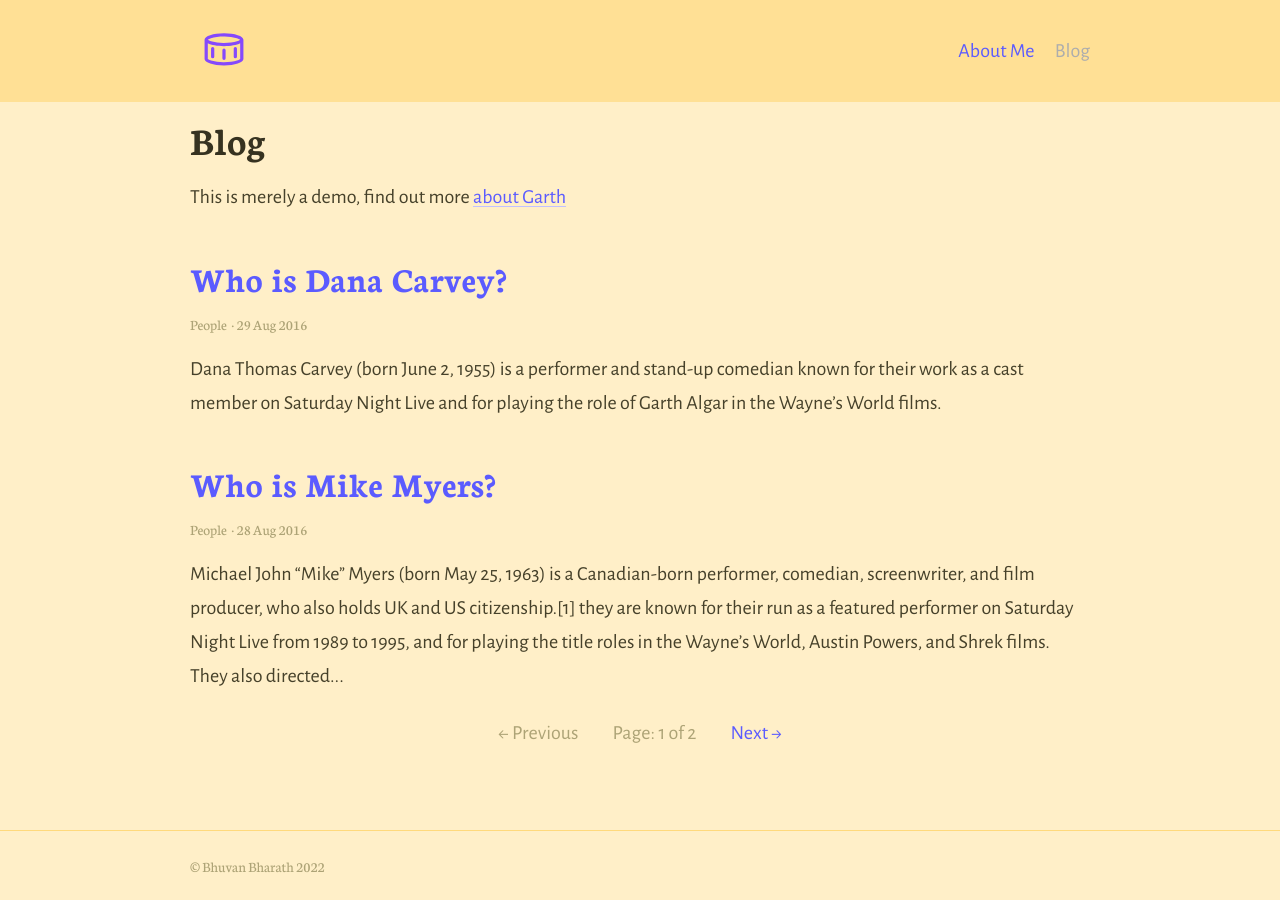
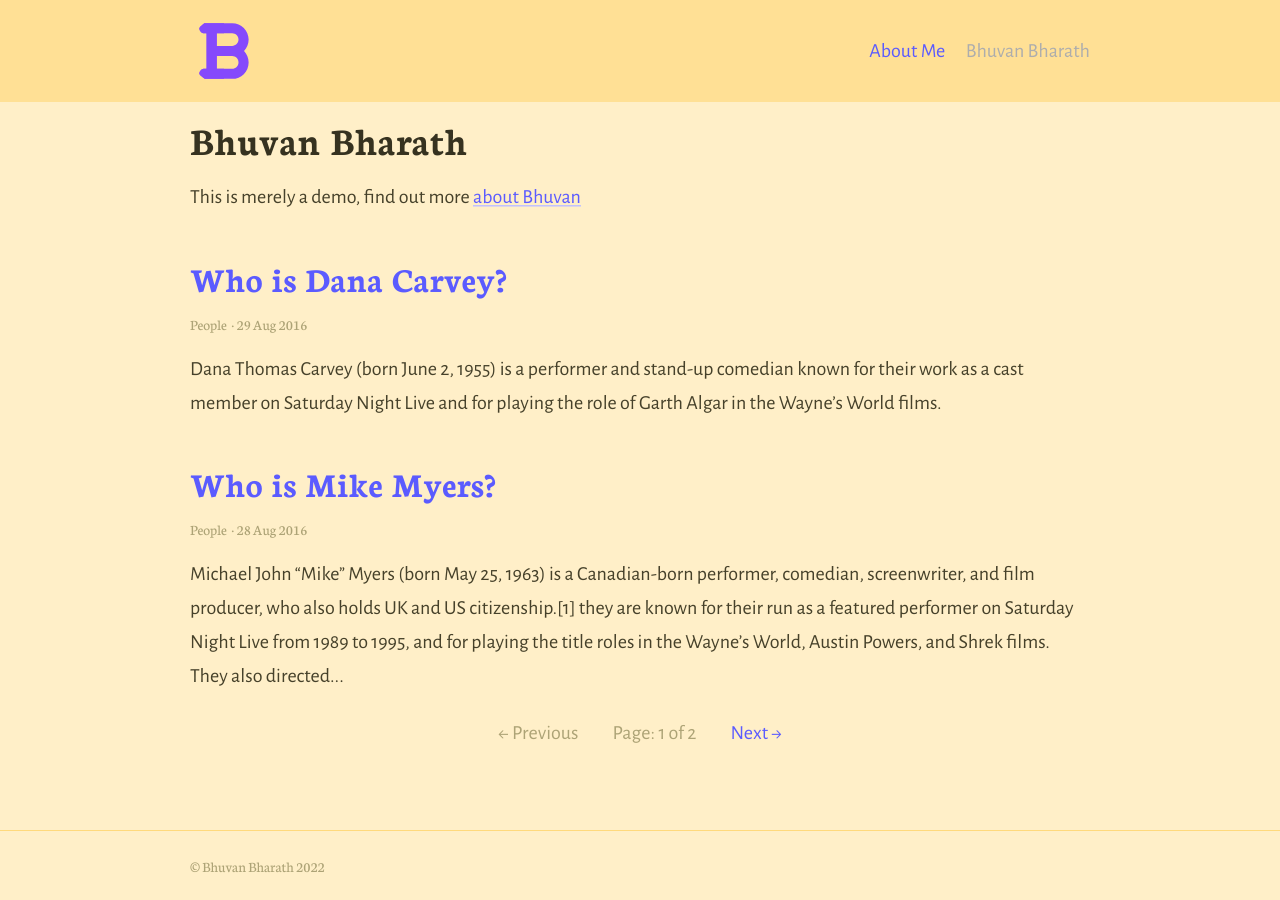
Before and after one commit to bhuvanbharath/bhuvanbharath.github.io, a Jekyll site: the page built from index.html, in a window 1280 px wide. Built offline with Jekyll 4.4.1, drawn with Linux system fonts in a browser that asks for light colours; the list of posts is cut into pages by our own code.

Commit message:
logo and name update

```diff
--- a/_config.yml
+++ b/_config.yml
@@ -37,9 +37,9 @@ timezone: Europe/London # Timezone for blog posts and alike
 # 5. Collections
 collections:
   posts:
-    title: Blog # Needed for Siteleaf
+    title: Bhuvan Bharath # Needed for Siteleaf
     output: true
-    description: "This is merely a demo, find out more [about Garth](about)" # The post list page content
+    description: "This is merely a demo, find out more [about Bhuvan](about)" # The post list page content
 
 # 6. Jekyll collections settings
 defaults:
```
Also changed, not shown: assets/logo.svg, assets/logo_old.svg (added).
